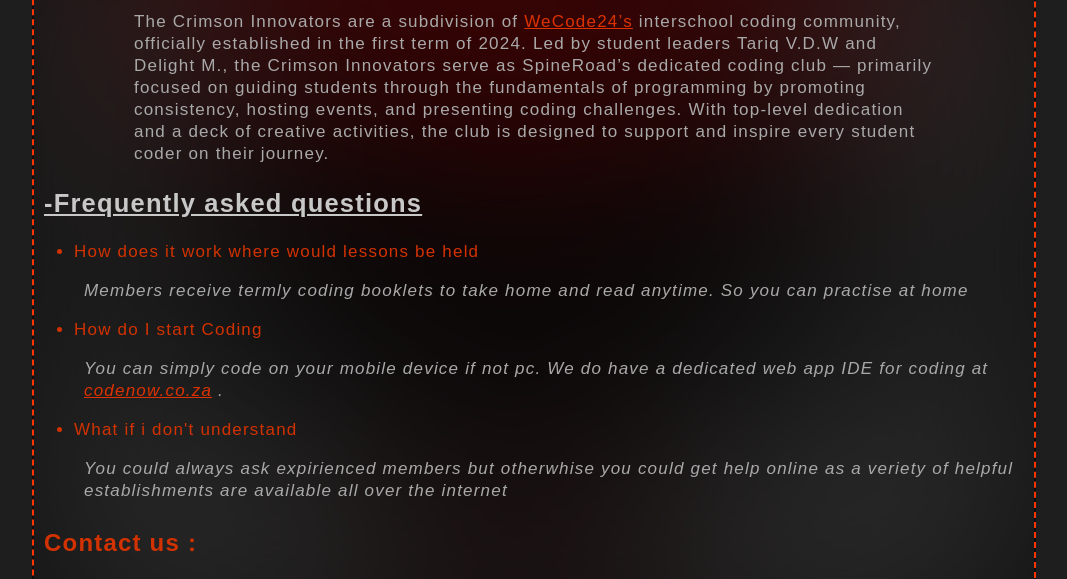
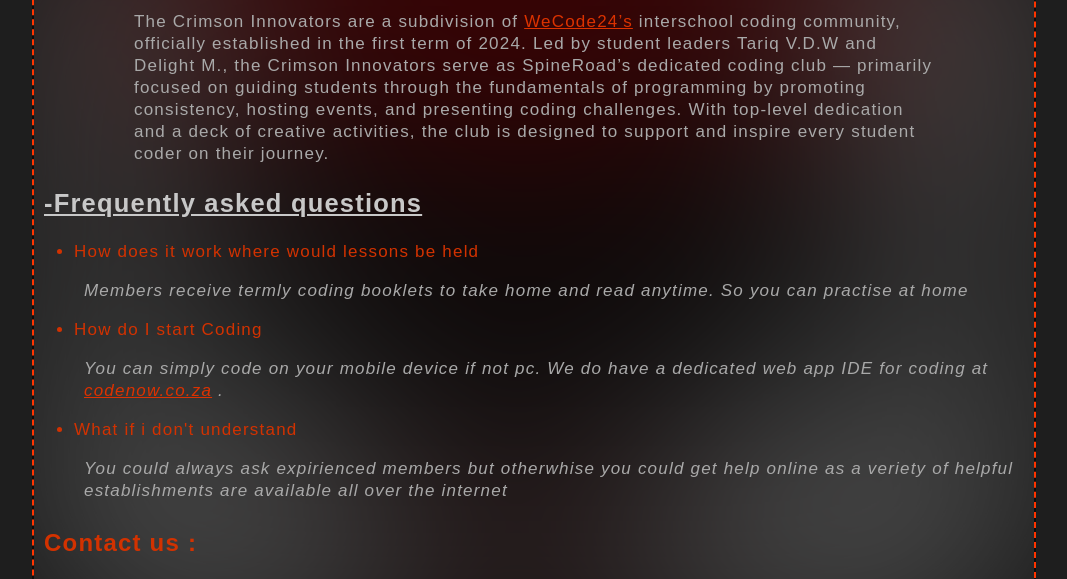
Before and after one commit to K-S1AR/CI-Website, a plain HTML site: page about.html in a window 1280 px wide. Shown: the part 149-728 px from the top of the page, without its empty margins (106-1173 px from the left). Drawn offline with Linux system fonts and the light colour scheme; a web font is replaced by a local one.

Commit message:
Update about.html

```diff
--- a/about.html
+++ b/about.html
@@ -50,7 +50,7 @@
             left: 0;
             right: 0;
             bottom: 0;
-            background-image: url('ci.png');
+            background-image: url('ci-1.jpg');
             background-size: 1000px;
             background-position: center;
             filter: blur(120px);
```
